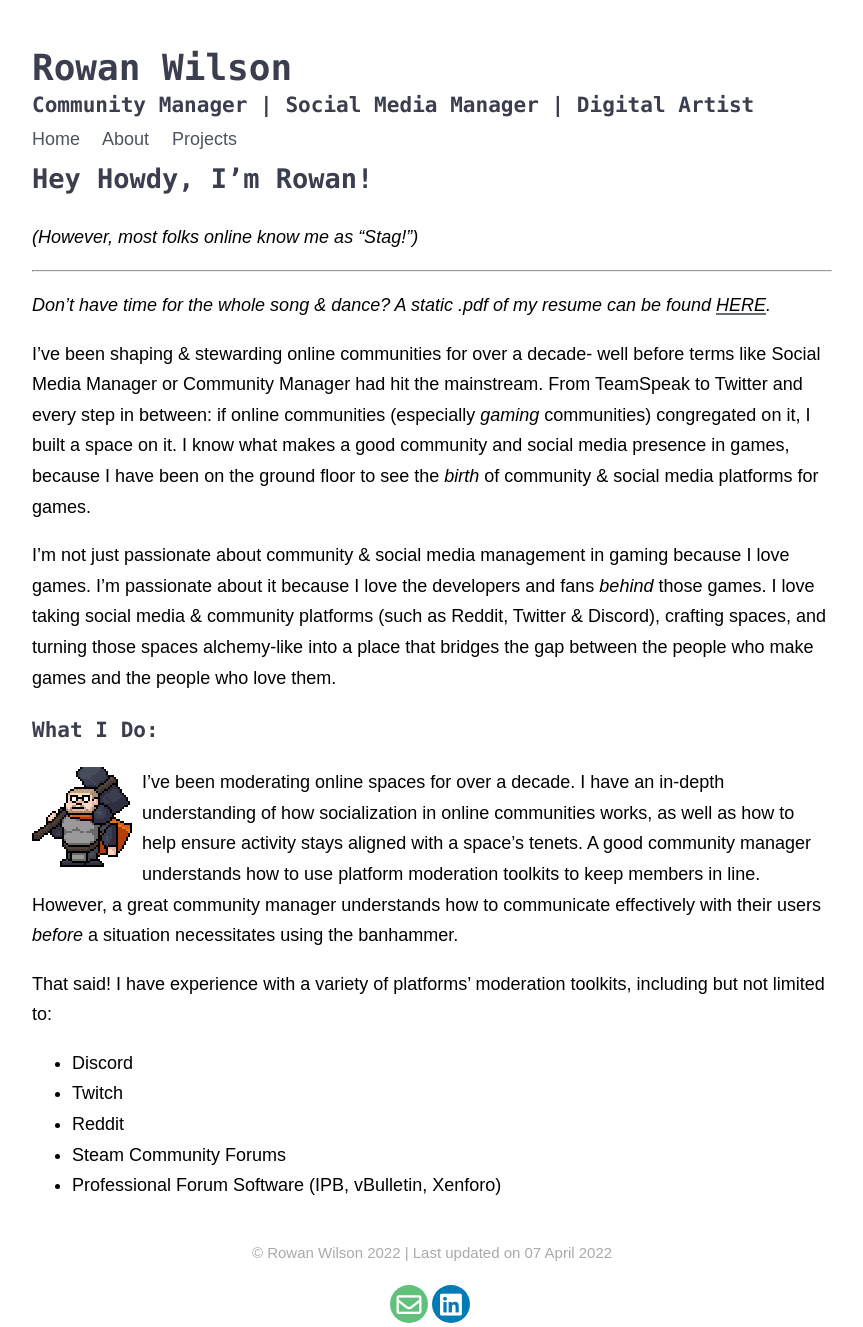
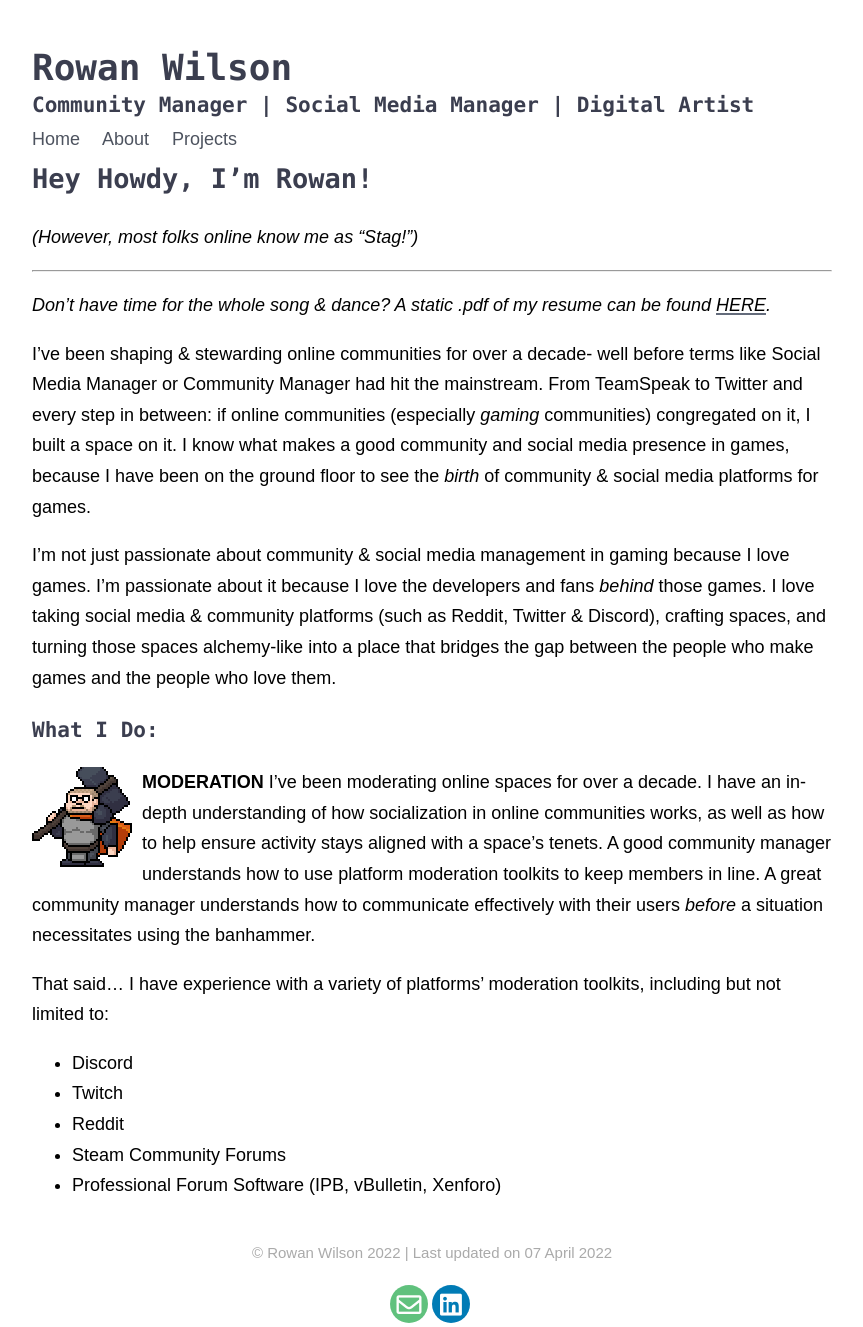
Before and after one commit to stagrunner/rowanjwilson, a Jekyll site: the page built from _pages/about.md, in a window 1280 px wide. Shown: the whole page, without its empty margins (208-1071 px from the left). Built offline with Jekyll 4.4.1, drawn with Linux system fonts in a browser that asks for light colours; nearby versions of some CDN libraries.

Commit message:
Update about.md

```diff
--- a/_pages/about.md
+++ b/_pages/about.md
@@ -20,9 +20,10 @@
 ### What I Do:
 
 
-![mod](/assets/images/mod.gif){: style="float: left; padding-right: 10px"} I've been moderating online spaces for over a decade. I have an in-depth understanding of how socialization in online communities works, as well as how to help ensure activity stays aligned with a space's tenets. A good community manager understands how to use platform moderation toolkits to keep members in line. However, a great community manager understands how to communicate effectively with their users *before* a situation necessitates using the banhammer.
+![mod](/assets/images/mod.gif){: style="float: left; padding-right: 10px"} **MODERATION**
+I've been moderating online spaces for over a decade. I have an in-depth understanding of how socialization in online communities works, as well as how to help ensure activity stays aligned with a space's tenets. A good community manager understands how to use platform moderation toolkits to keep members in line. A great community manager understands how to communicate effectively with their users *before* a situation necessitates using the banhammer.
 
-That said! I have experience with a variety of platforms' moderation toolkits, including but not limited to:
+That said... I have experience with a variety of platforms' moderation toolkits, including but not limited to:
 - Discord
 - Twitch
 - Reddit
```
